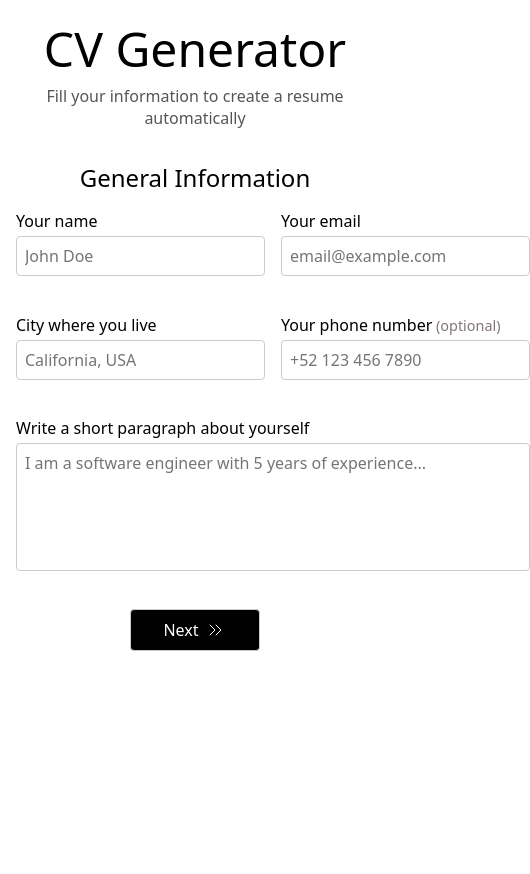
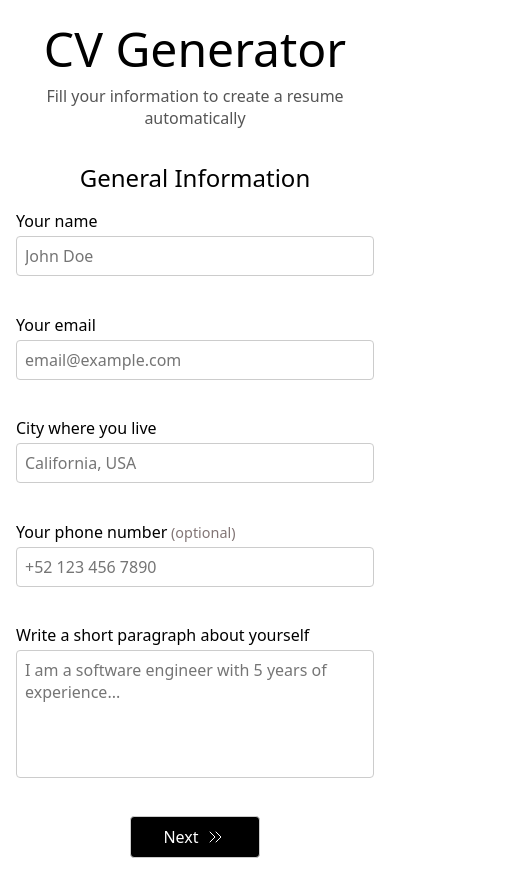
Before and after one commit to danielz0102/cv-generator, a React (Vite) app: page / in a window 390 px wide. Shown: the whole page, 530 px wide, since content can reach past the window. Before the commit the page ends 844 px from the top, so only its background shows below. Built offline with nearby package versions, Linux system fonts and the light colour scheme; a web font is replaced by a local one.

Commit message:
feat: improve responsiveness

```diff
--- a/src/styles/App.css
+++ b/src/styles/App.css
@@ -40,7 +40,7 @@ main {
 
 .options {
   display: flex;
-  gap: 8px;
+  justify-content: space-between;
   width: 100%;
   max-width: 750px;
 }
--- a/src/styles/CVForm.css
+++ b/src/styles/CVForm.css
@@ -22,6 +22,11 @@
   & .form-field:last-child {
     grid-column: span 2;
   }
+
+  @media (width < 500px) {
+    display: flex;
+    flex-direction: column;
+  }
 }
 
 .list {
@@ -45,6 +50,10 @@
 
     & > .form-field {
       flex: 1;
+    }
+
+    @media (width < 500px) {
+      flex-direction: column;
     }
   }
 }
--- a/src/styles/index.css
+++ b/src/styles/index.css
@@ -25,5 +25,6 @@ p {
 }
 
 ul {
-  padding-left: 32px;
+  list-style: none;
+  padding: 0;
 }
```
Also changed, not shown: 1 other file (tests, documents, lock files or other folders).
